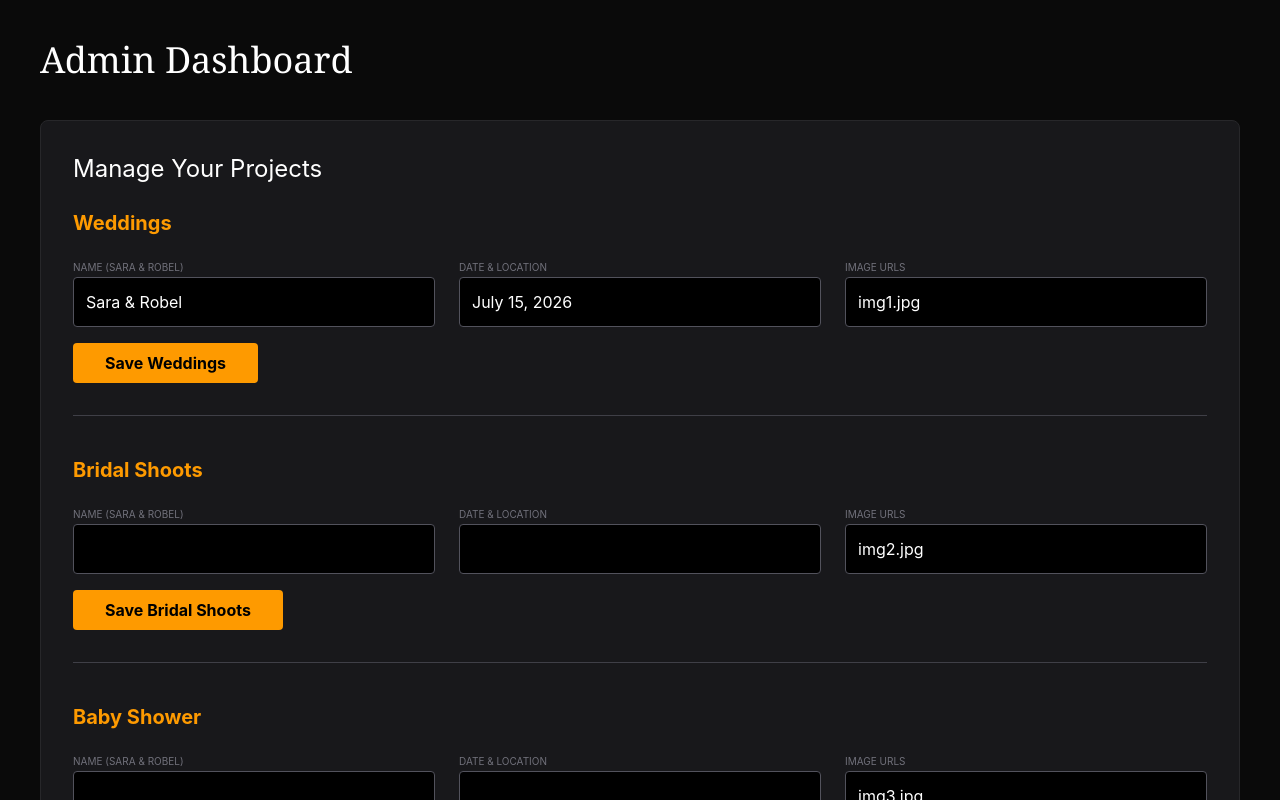
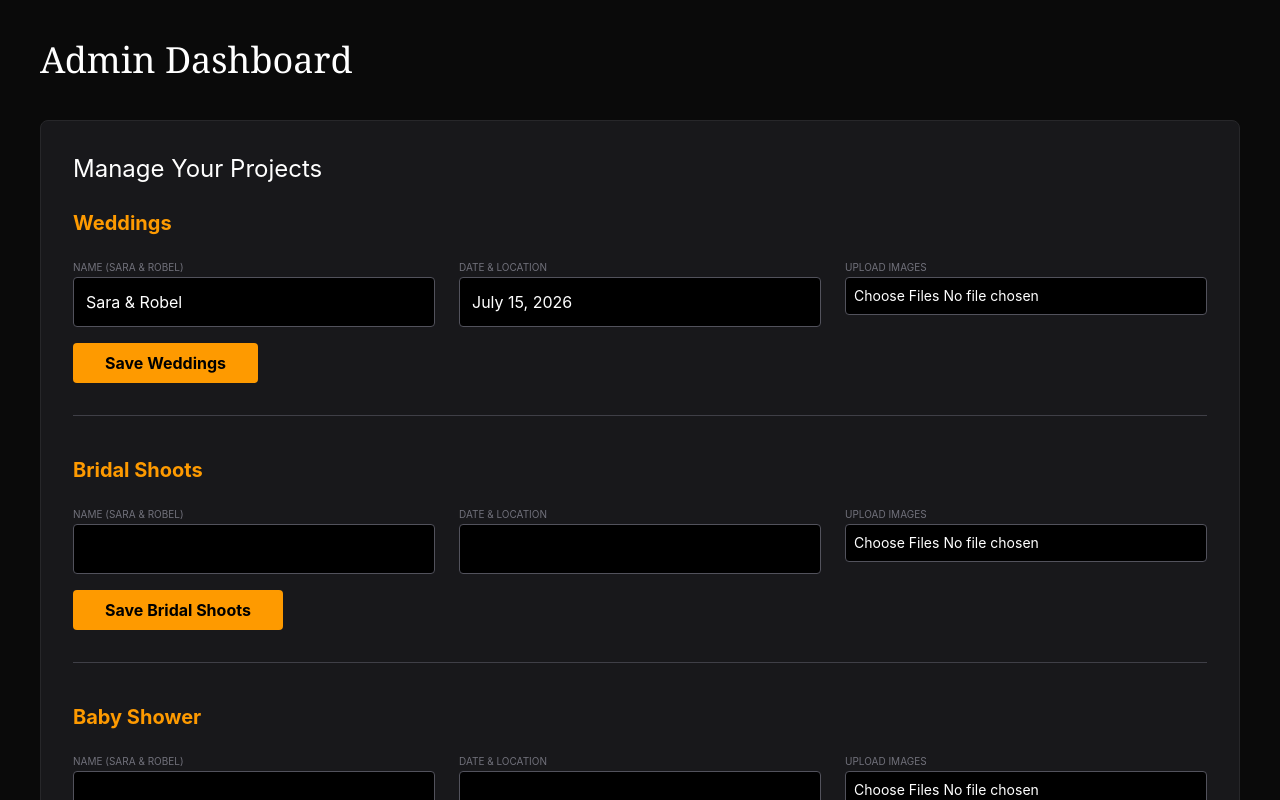
Before and after one commit to petroshambir/film-production-portfolio, a React (Vite) app in the folder client/: page /admin-panel in a window 1280 px wide. Shown: the top 800 px of the page. Built offline with nearby package versions, Linux system fonts and the light colour scheme.

Commit message:
updet admin panel

```diff
--- a/client/src/components/AdminDashboard.jsx
+++ b/client/src/components/AdminDashboard.jsx
@@ -50,14 +50,33 @@ function AdminDashboard() {
                 </div>
 
                 {/* ስእሊ */}
-                <div>
-                  <label className="text-[10px] uppercase text-zinc-500">Image URLs</label>
-                  <input
-                    defaultValue={p.images.join(', ')}
-                    onChange={(e) => setEditFields({...editFields, [p.id]: { ...projects.find(x=>x.id===p.id), images: e.target.value.split(',') }})}
-                    className="bg-black p-3 border border-zinc-600 w-full rounded"
-                  />
-                </div>
+             <div>
+  <label className="text-[10px] uppercase text-zinc-500">Upload Images</label>
+  <input
+    type="file"
+    multiple
+    onChange={async (e) => {
+      const files = e.target.files;
+      const formData = new FormData();
+
+      // ኩሎም ዝተመርጹ ፋይላት ናብ FormData ንምስጋር
+      for (let i = 0; i < files.length; i++) {
+        formData.append('images', files[i]);
+      }
+
+      // እቲ ስእልታት ናብ ሰርቨር ንምልኣኽ
+      const res = await fetch(`https://film-production-portfolio.onrender.com/api/projects/${p.id}/upload`, {
+        method: 'POST',
+        body: formData
+      });
+
+      const data = await res.json();
+      alert("Images Uploaded Successfully!");
+      window.location.reload(); // ንኽርአ ክሕደስ
+    }}
+    className="bg-black p-2 border border-zinc-600 w-full rounded text-sm"
+  />
+</div>
               </div>
 
               <button
```
